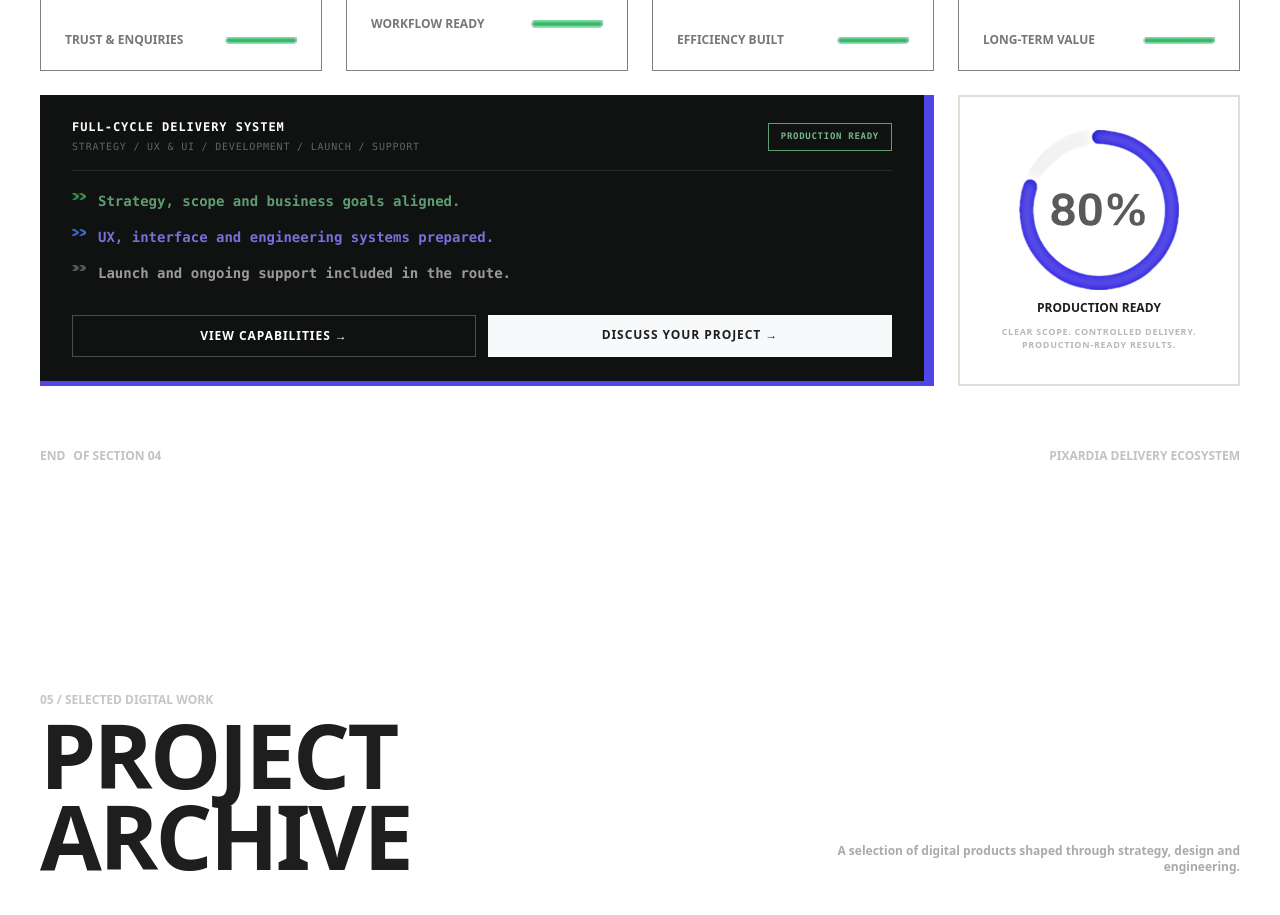
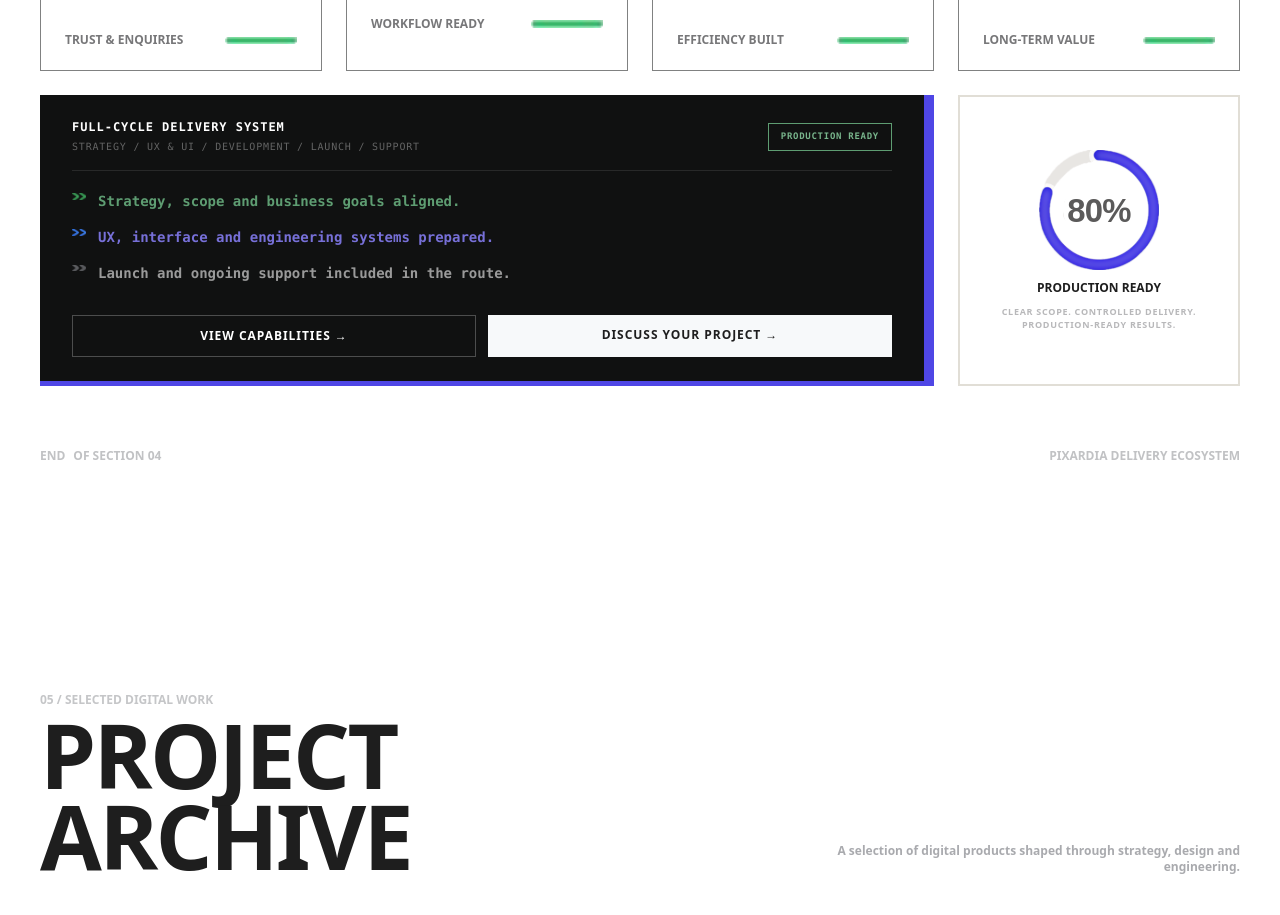
Before and after one commit to IlliaAfanasenco/pixardia-next, a Next.js app: page / in a window 1280 px wide. Shown: the part 4680-5595 px from the top of the page. Built offline with nearby package versions, Linux system fonts and the light colour scheme; no server answers.

Commit message:
add animation productSection

```diff
--- /dev/null
+++ b/components/ProductProgress.tsx
@@ -0,0 +1,182 @@
+"use client";
+
+import { useRef } from "react";
+
+import { gsap, useGSAP } from "@/lib/motion/gsap";
+
+const finalProgress = 80;
+const cinematicDesktopQuery =
+    "(min-width: 1280px) and (min-height: 800px) and (hover: hover) and (pointer: fine) and (prefers-reduced-motion: no-preference)";
+
+export default function ProductProgress() {
+    const rootRef = useRef<HTMLDivElement>(null);
+
+    useGSAP(
+        () => {
+            const root = rootRef.current;
+            const progressPath = root?.querySelector<SVGPathElement>(
+                "[data-product-progress]",
+            );
+            const progressValue = root?.querySelector<SVGTextElement>(
+                "[data-product-progress-value]",
+            );
+
+            if (!root || !progressPath || !progressValue) {
+                return;
+            }
+
+            const pathLength = progressPath.getTotalLength();
+            const value = { progress: 0 };
+            let progressTween: gsap.core.Tween | null = null;
+            const setProgress = (progress: number) => {
+                value.progress = progress;
+                progressValue.textContent = `${Math.round(progress)}%`;
+                gsap.set(progressPath, {
+                    strokeDasharray: pathLength,
+                    strokeDashoffset:
+                        pathLength * (1 - progress / finalProgress),
+                });
+            };
+            const resetProgress = () => {
+                progressTween?.kill();
+                progressTween = null;
+                setProgress(0);
+            };
+            const playProgress = () => {
+                resetProgress();
+                progressTween = gsap.to(value, {
+                    progress: finalProgress,
+                    duration: 2,
+                    ease: "power2.inOut",
+                    onUpdate: () => setProgress(value.progress),
+                    onComplete: () => {
+                        progressTween = null;
+                    },
+                });
+            };
+
+            const mm = gsap.matchMedia();
+
+            mm.add(
+                {
+                    reduce: "(prefers-reduced-motion: reduce)",
+                    cinematicDesktop: cinematicDesktopQuery,
+                    fallback:
+                        "(prefers-reduced-motion: no-preference)",
+                },
+                (context) => {
+                    if (context.conditions?.reduce) {
+                        setProgress(finalProgress);
+
+                        return;
+                    }
+
+                    resetProgress();
+
+                    if (context.conditions?.cinematicDesktop) {
+                        return;
+                    }
+
+                    const observer = new IntersectionObserver(
+                        ([entry]) => {
+                            if (entry?.isIntersecting) {
+                                playProgress();
+                            } else {
+                                resetProgress();
+                            }
+                        },
+                        {
+                            threshold: 0.45,
+                        },
+                    );
+
+                    observer.observe(root);
+
+                    return () => observer.disconnect();
+                },
+            );
+
+            return () => {
+                progressTween?.kill();
+                mm.revert();
+            };
+        },
+        { scope: rootRef },
+    );
+
+    return (
+        <div
+            ref={rootRef}
+            className="h-[120px] w-[160px] max-w-full"
+            aria-hidden="true"
+        >
+            <svg
+                width="160"
+                height="120"
+                viewBox="0 0 84 84"
+                fill="none"
+                xmlns="http://www.w3.org/2000/svg"
+                className="h-auto max-w-full"
+            >
+                <defs>
+                    <filter
+                        id="product-progress-track"
+                        colorInterpolationFilters="sRGB"
+                    >
+                        <feColorMatrix
+                            type="matrix"
+                            values="0 0 0 0 0.91 0 0 0 0 0.90 0 0 0 0 0.89 0 0 0 1 0"
+                        />
+                    </filter>
+
+                    <mask id="product-progress-mask">
+                        <path
+                            d="M42 4 A38 38 0 1 1 5.85 30.26"
+                            fill="none"
+                            stroke="white"
+                            strokeWidth="14"
+                            strokeLinecap="round"
+                            data-product-progress=""
+                        />
+                    </mask>
+                </defs>
+
+                <image
+                    href="/icons/statisticsProd.svg"
+                    width="84"
+                    height="84"
+                    filter="url(#product-progress-track)"
+                />
+
+                <circle
+                    cx="42"
+                    cy="42"
+                    r="25"
+                    fill="white"
+                />
+
+                <image
+                    href="/icons/statisticsProd.svg"
+                    width="84"
+                    height="84"
+                    mask="url(#product-progress-mask)"
+                />
+
+                <text
+                    x="42"
+                    y="42"
+                    fill="#5B5A5A"
+                    fontFamily="Arial, sans-serif"
+                    fontSize="23"
+                    fontWeight="700"
+                    letterSpacing="-0.5"
+                    textAnchor="middle"
+                    dominantBaseline="central"
+                    data-product-progress-value=""
+                >
+                    0%
+                </text>
+            </svg>
+        </div>
+    );
+}
--- a/components/ProductSection.tsx
+++ b/components/ProductSection.tsx
@@ -1,6 +1,7 @@
 import Image from "next/image";
 import Link from "next/link";
 
+import ProductProgress from "@/components/ProductProgress";
 import { siteConfig } from "@/config/site";
 
 const cards = [
@@ -199,14 +200,7 @@ function ProductStatus() {
             className="flex min-h-[220px] flex-col items-center justify-center border-2 border-[#E1DED6] p-6 text-center md:col-span-2 xl:col-span-1"
             data-cinematic-element="product-status"
         >
-            <Image
-                src="/icons/statisticsProd.svg"
-                alt=""
-                aria-hidden="true"
-                width={160}
-                height={120}
-                className="h-auto max-w-full"
-            />
+            <ProductProgress />
 
             <h3 className="mt-3 text-xs font-bold uppercase leading-none text-[#1E1E1E]">
                 Production ready
--- a/components/presentation/CinematicRuntime.tsx
+++ b/components/presentation/CinematicRuntime.tsx
@@ -276,6 +276,14 @@ export default function CinematicRuntime() {
                     const productLayer = select<HTMLElement>(
                         stage,
                         '[data-cinematic-scene="product"] [data-cinematic-layer]',
+                    );
+                    const productProgress = select<SVGPathElement>(
+                        stage,
+                        "[data-product-progress]",
+                    );
+                    const productProgressValue = select<SVGTextElement>(
+                        stage,
+                        "[data-product-progress-value]",
                     );
                     const neuralCore = select<HTMLElement>(
                         stage,
@@ -347,6 +355,8 @@ export default function CinematicRuntime() {
                         !neuralInsight ||
                         !neuralStats ||
                         !productLayer ||
+                        !productProgress ||
+                        !productProgressValue ||
                         !evidenceInterlude ||
                         !evidenceFrame ||
                         !evidenceLine
@@ -664,6 +674,47 @@ export default function CinematicRuntime() {
                         },
                     });
                     const createHold = () => ({ progress: 0 });
+                    const productProgressLength =
+                        productProgress.getTotalLength();
+                    const productProgressState = {
+                        value: 0,
+                    };
+                    let productProgressTween: gsap.core.Tween | null =
+                        null;
+                    const renderProductProgress = () => {
+                        productProgressValue.textContent = `${Math.round(
+                            productProgressState.value,
+                        )}%`;
+                        gsap.set(productProgress, {
+                            strokeDasharray: productProgressLength,
+                            strokeDashoffset:
+                                productProgressLength *
+                                (1 - productProgressState.value / 80),
+                        });
+                    };
+                    const resetProductProgress = () => {
+                        productProgressTween?.kill();
+                        productProgressTween = null;
+                        productProgressState.value = 0;
+                        renderProductProgress();
+                    };
+                    const playProductProgress = () => {
+                        resetProductProgress();
+                        productProgressTween = gsap.to(
+                            productProgressState,
+                            {
+                                value: 80,
+                                duration: 2,
+                                ease: "power2.inOut",
+                                onUpdate: renderProductProgress,
+                                onComplete: () => {
+                                    productProgressTween = null;
+                                },
+                            },
+                        );
+                    };
+
+                    resetProductProgress();
 
                     timeline
                         .addLabel("hero")
@@ -1126,6 +1177,8 @@ export default function CinematicRuntime() {
                                 stagger: 0.065,
                                 duration: 0.30,
                                 ease: "power3.out",
+                                onStart: playProductProgress,
+                                onReverseComplete: resetProductProgress,
                             },
                             "<+=0.04",
                         )
@@ -1175,6 +1228,8 @@ export default function CinematicRuntime() {
                                 stagger: 0.035,
                                 duration: 0.24,
                                 ease: "power2.in",
+                                onComplete: resetProductProgress,
+                                onReverseComplete: playProductProgress,
                             },
                             "<",
                         )
@@ -2164,6 +2219,7 @@ export default function CinematicRuntime() {
                         directedScrollTween?.kill();
                         trigger.kill();
                         timeline.kill();
+                        productProgressTween?.kill();
 
                         const runtimeStyledElements = [
                             ...scenes,
```
